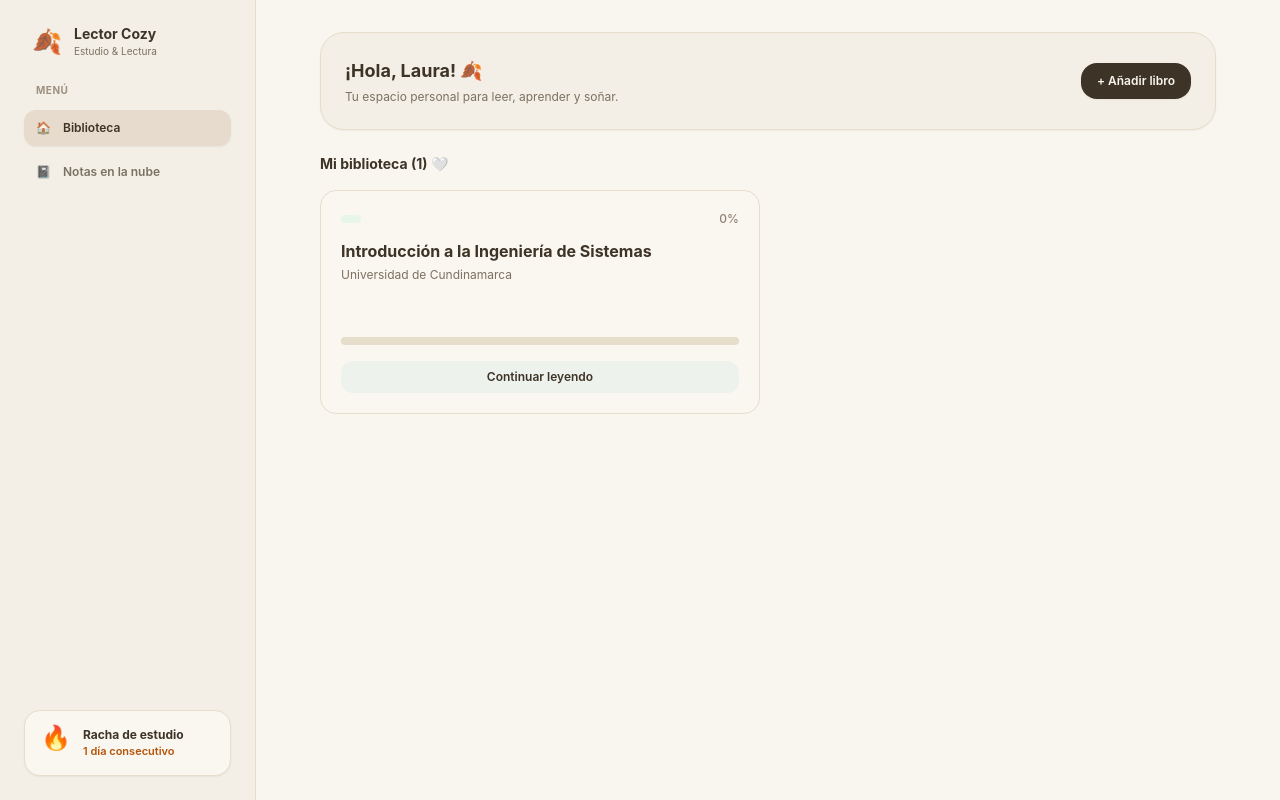
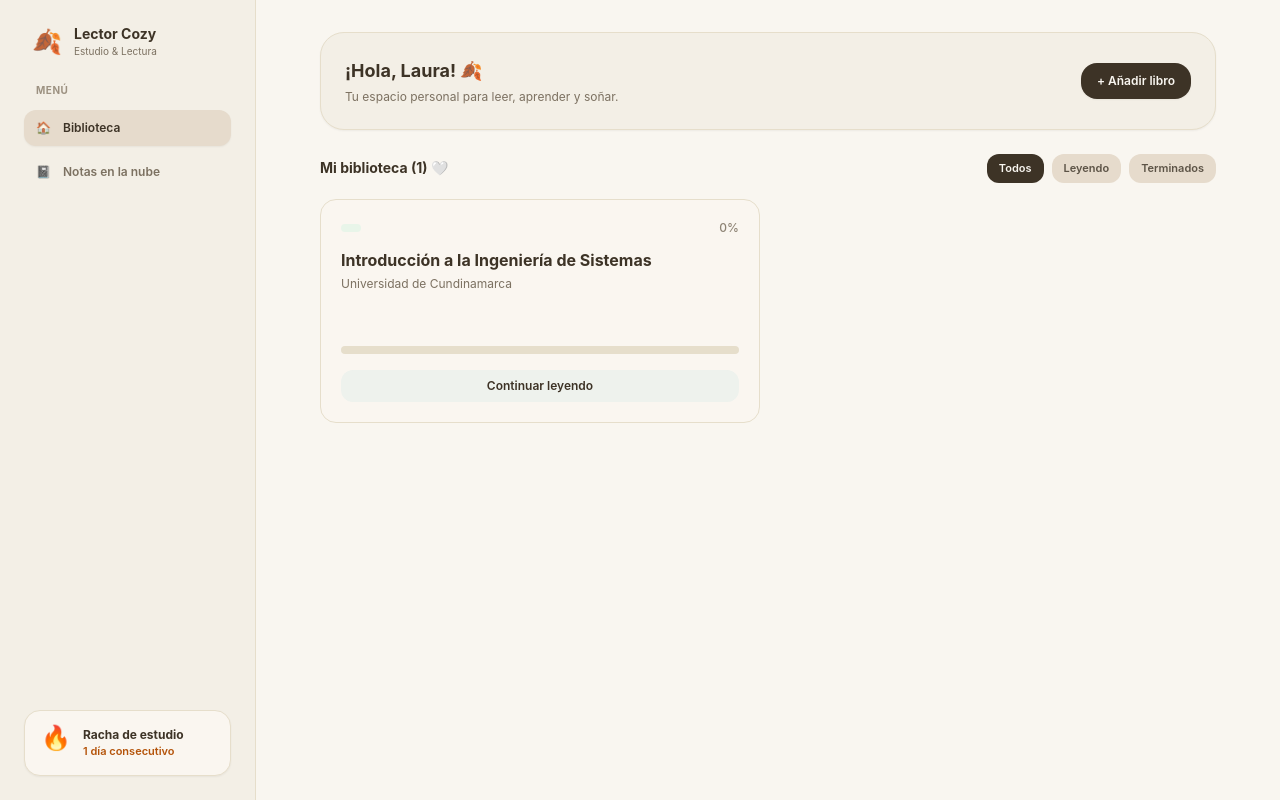
Before and after one commit to valebasic/Lector_PDF, a React (Vite) app: page / in a window 1280 px wide. Built offline with nearby package versions, Linux system fonts and the light colour scheme; no server answers; the database is empty.

Commit message:
Arreglado el botón de agregar libros y actualizado

```diff
--- a/src/components/AddBookModal.jsx
+++ b/src/components/AddBookModal.jsx
@@ -22,8 +22,12 @@ export default function AddBookModal({ isOpen, onClose, onAddBook }) {
 
   const handleSubmit = (e) => {
     e.preventDefault();
-    if (!title.trim()) return;
+    console.log("¡El botón fue presionado con éxito!"); // <--- Agrega esto temporalmente
 
+    if (!title.trim()) {
+      console.log("El título está vacío");
+      return;
+    }
     // Creamos una URL temporal local para el archivo PDF seleccionado
     const pdfUrl = pdfFile ? URL.createObjectURL(pdfFile) : null;
 
--- a/src/components/ReaderView.jsx
+++ b/src/components/ReaderView.jsx
@@ -272,6 +272,13 @@ export default function ReaderView({ book, onBack, onUpdateProgress }) {
       color: selectedColor
     };
 
+    const saveLocally = () => {
+      const localNote = { id: Date.now(), date: new Date().toLocaleDateString(), ...newNotePayload };
+      const updated = [localNote, ...notes];
+      setNotes(updated);
+      saveToStorage(`lector_pdf_notes_${bookKey}`, updated);
+    };
+
     if (newNotePayload.book_id) {
       const { data, error } = await supabase
         .from('notes')
@@ -281,13 +288,13 @@ export default function ReaderView({ book, onBack, onUpdateProgress }) {
       if (!error && data) {
         setNotes([data[0], ...notes]);
       } else {
-        console.error('Error al guardar nota en Supabase:', error);
+        // Si Supabase falla (por ejemplo, el libro no existe en la tabla "books"),
+        // no perdemos la nota: la guardamos localmente como respaldo.
+        console.error('Error al guardar nota en Supabase, se guarda localmente como respaldo:', error);
+        saveLocally();
       }
     } else {
-      const localNote = { id: Date.now(), date: new Date().toLocaleDateString(), ...newNotePayload };
-      const updated = [localNote, ...notes];
-      setNotes(updated);
-      saveToStorage(`lector_pdf_notes_${bookKey}`, updated);
+      saveLocally();
     }
 
     setCurrentNoteText('');
--- a/src/views/Dashboard.jsx
+++ b/src/views/Dashboard.jsx
@@ -34,24 +34,46 @@ export default function Dashboard({ books, onSelectBook, onAddBook }) {
         <div className="flex flex-col gap-4">
           <div className="flex justify-between items-center">
             <h3 className="text-sm font-bold text-[#3d3326]">Mi biblioteca ({books.length}) 🤍</h3>
+            <div className="flex gap-2">
+              {['Todos', 'Leyendo', 'Terminados'].map((filter) => (
+                <button
+                  key={filter}
+                  onClick={() => setCurrentFilter(filter)}
+                  className={`px-3 py-1.5 rounded-xl text-[11px] font-semibold transition-colors cursor-pointer ${
+                    currentFilter === filter
+                      ? 'bg-[#3d3326] text-[#f9f6f0]'
+                      : 'bg-[#e6dbcc] text-[#5c5346] hover:bg-[#d8ccbc]'
+                  }`}
+                >
+                  {filter}
+                </button>
+              ))}
+            </div>
           </div>
 
           <div className="grid grid-cols-1 md:grid-cols-2 gap-4">
-            {filteredBooks.map((book) => (
-              <BookCard
-                key={book.id}
-                book={book}
-                onSelect={() => onSelectBook(book)}
-              />
-            ))}
+            {filteredBooks.length === 0 ? (
+              <div className="col-span-full text-center py-10 bg-[#f3efe6] rounded-3xl border border-[#e6decb]">
+                <p className="text-xs text-[#7c7161]">No hay libros en esta categoría todavía.</p>
+              </div>
+            ) : (
+              filteredBooks.map((book) => (
+                <BookCard
+                  key={book.id}
+                  book={book}
+                  onRead={() => onSelectBook(book)}
+                />
+              ))
+            )}
           </div>
         </div>
       </div>
 
       {isModalOpen && (
         <AddBookModal
+          isOpen={isModalOpen}
           onClose={() => setIsModalOpen(false)}
-          onAdd={onAddBook}
+          onAddBook={onAddBook}
         />
       )}
     </div>
```
